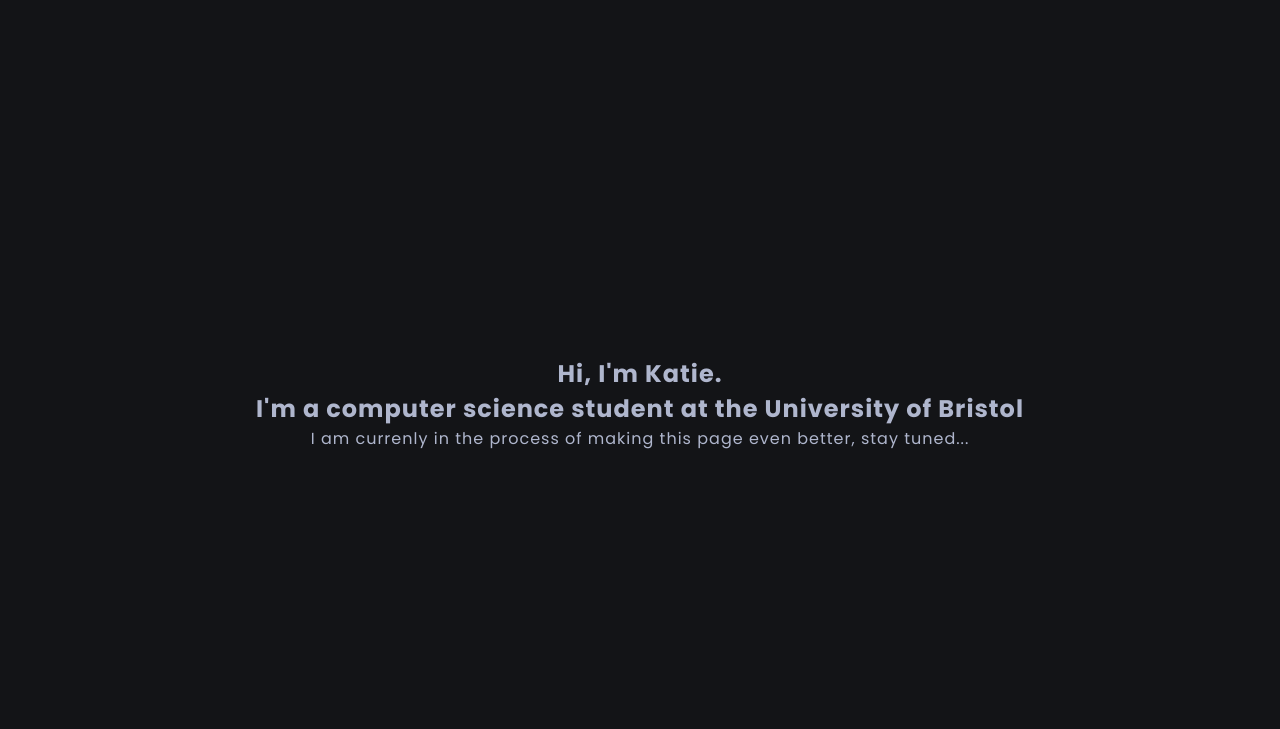
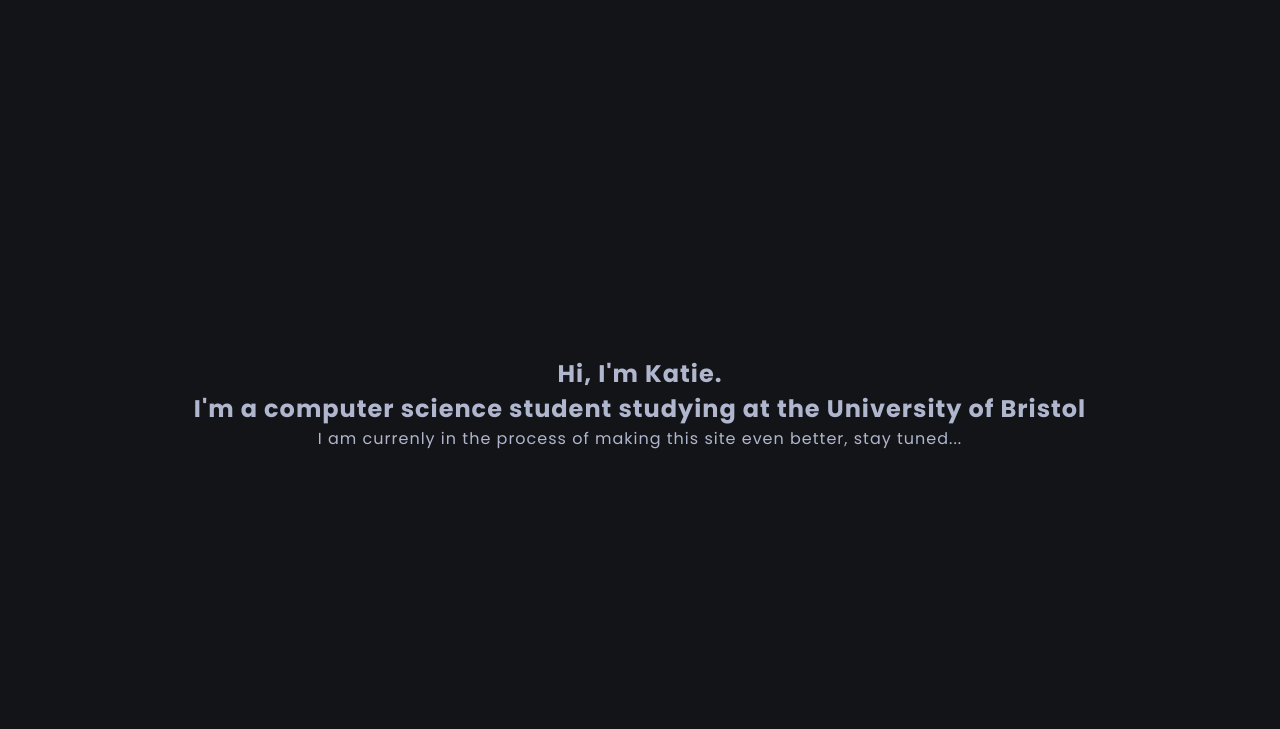
Before and after one commit to katiepambakian/katiepambakian.github.io, a plain HTML site: page index.html in a window 1280 px wide. Shown: the part 71-800 px from the top of the page. Drawn offline with nearby package versions, Linux system fonts and the light colour scheme.

Commit message:
fixing spelling 2 index.html

```diff
--- a/index.html
+++ b/index.html
@@ -62,8 +62,8 @@
     <main class="section-header-offset">
         <section id="intro" class="hidden center">
             <div class="container block">
-                <h1>Hi, I'm Katie.<br>I'm a computer science student at the University of Bristol</h1>
-                <p>I am currenly in the process of making this page even better, stay tuned...</p>
+                <h1>Hi, I'm Katie.<br>I'm a computer science student studying at the University of Bristol</h1>
+                <p>I am currenly in the process of making this site even better, stay tuned...</p>
             </div>
         </section>
         <section id="about" class="hidden center">
@@ -87,7 +87,7 @@
             <div class="container block">
                 <h1>See what I'm up to</h1>
                 <!--link to blog-->
-                <p>Follow the link to my block to see what I'm currently up to</p>
+                <p>Follow the link to my blog to see what I'm currently up to</p>
                 <p>This section is a work in progress</p>
                 <a href="./portfolio.html">Access blog</a>
             </div>
```
